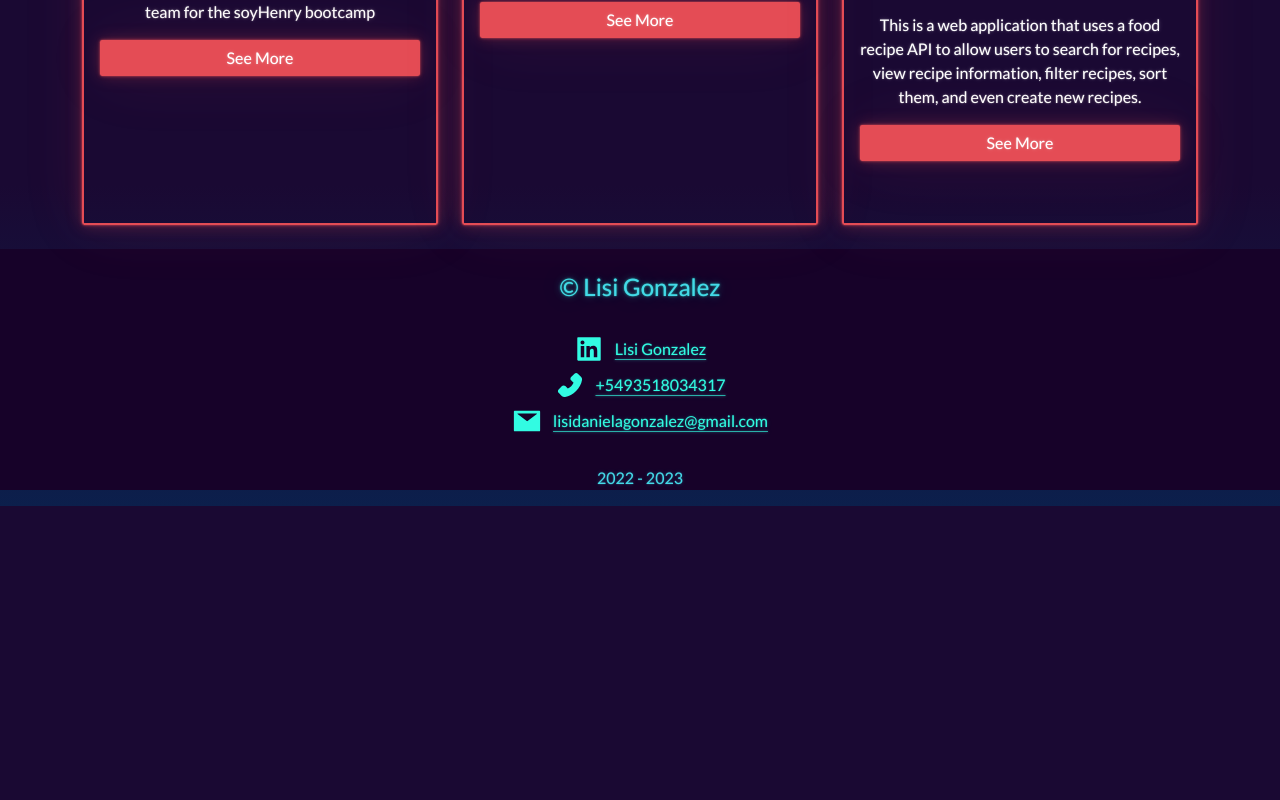
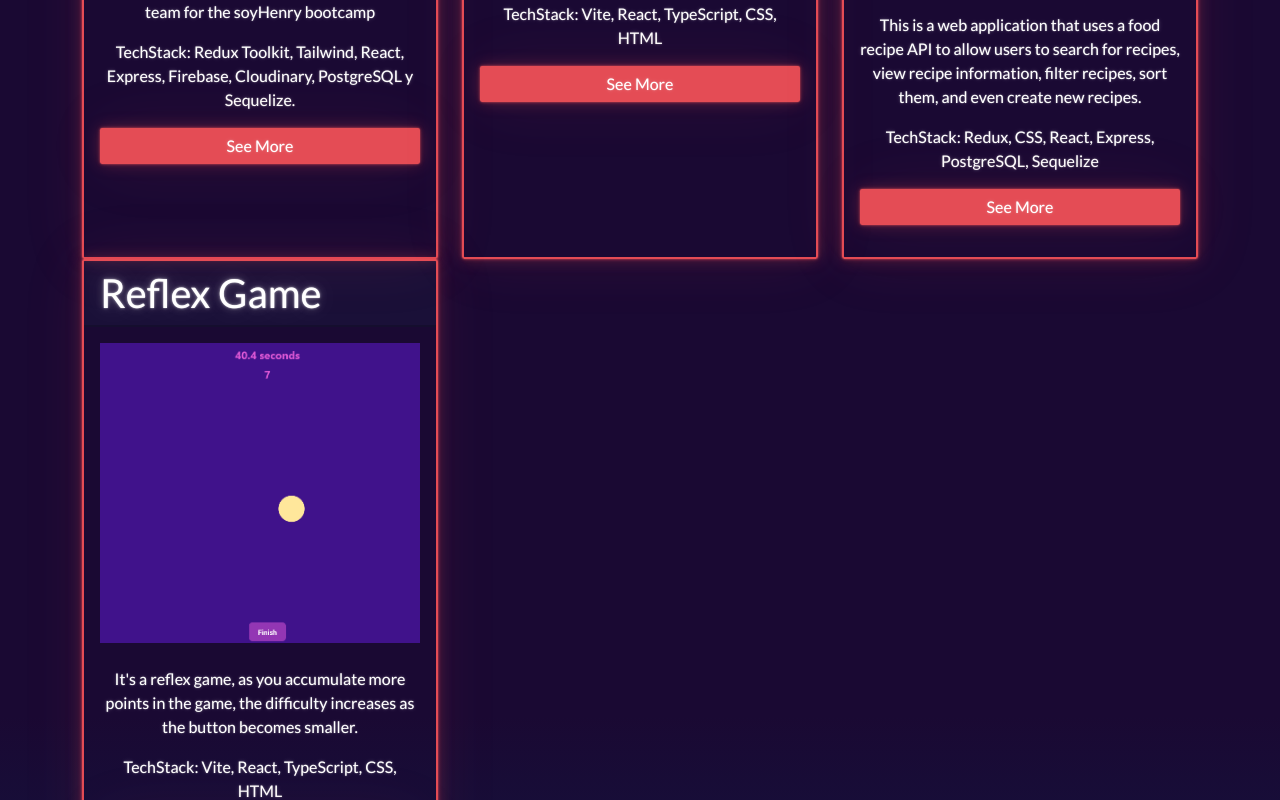
Before and after one commit to lisildg/Portfolio, a Next.js app: page / in a window 1280 px wide. Shown: the part 1100-1900 px from the top of the page. Before the commit the page ends 1606 px from the top, so only its background shows below. Built offline with nearby package versions, Linux system fonts and the light colour scheme.

Commit message:
adding project

```diff
--- a/Projects.js
+++ b/Projects.js
@@ -1,25 +1,35 @@
 import fusionajob from "./public/fusionajob.png";
 import nextholiday from "./public/nextholiday.png";
-import food from "./public/food.png"
+import food from "./public/food.png";
+import reflex from "./public/reflex.png"
 const projects = [
     {
         name: "Fusionajob",
         description: "Fusionajob is a job portal to search and publish job opportunities. It's the final project that we developed along with the rest of the team for the soyHenry bootcamp",
         image: "fusionajob.png",
+        techStack: " Redux Toolkit, Tailwind, React, Express, Firebase, Cloudinary, PostgreSQL y Sequelize.",
         site: "https://fusionajob.vercel.app/"
     },
     {
         name: "Next Holiday",
         description: "It is an app that displays the next holiday in Argentina, how many days are left until it, and which was the previous holiday.",
         image: "nextholiday.png",
-        techStack: "",
+        techStack: " Vite, React, TypeScript, CSS, HTML",
         site: "https://main--strong-elf-847f44.netlify.app/"
     },
     {
         name: "Food App",
         description: "This is a web application that uses a food recipe API to allow users to search for recipes, view recipe information, filter recipes, sort them, and even create new recipes.",
         image: "food.png",
+        techStack: " Redux, CSS, React, Express, PostgreSQL, Sequelize",
         site: "https://github.com/lisildg/Food"
+    },
+     {
+        name: "Reflex Game",
+        description: "It's a reflex game, as you accumulate more points in the game, the difficulty increases as the button becomes smaller.",
+        image: "reflex.png",
+        techStack: " Vite, React, TypeScript, CSS, HTML",
+        site: "https://cheerful-donut-3ff63f.netlify.app/"
     },
 ];
 export default projects;
--- a/src/pages/index.js
+++ b/src/pages/index.js
@@ -38,7 +38,7 @@ export default function Home() {
 
       <div className="row min-h-100">
         <h1 className="text-danger text-center font-bold mb-4" id="projects">Pojects</h1>
-        {projects.map(({ name, description, image, site }, i) => (
+        {projects.map(({ name, description, image, site,techStack }, i) => (
           <div key={i} className="col-md-4" style={{minHeight:"560px"}}>
             <div className="card border-danger mb-3" style={{minHeight:"100%"}}>
               <h1 className="card-header">{name}</h1>
@@ -48,6 +48,10 @@ export default function Home() {
                 <div className="d-flex align-items-center">
                   <p className="text-center">{description}</p>
                 </div>
+                <div className="d-flex align-items-center">
+                  <p className="text-center">TechStack: {techStack}</p>
+                </div>
+
                 <a href={site} target="_blank" rel="noopener noreferrer" className="btn btn-danger">
             See More
           </a>
```
Also changed, not shown: public/reflex.png (added).
